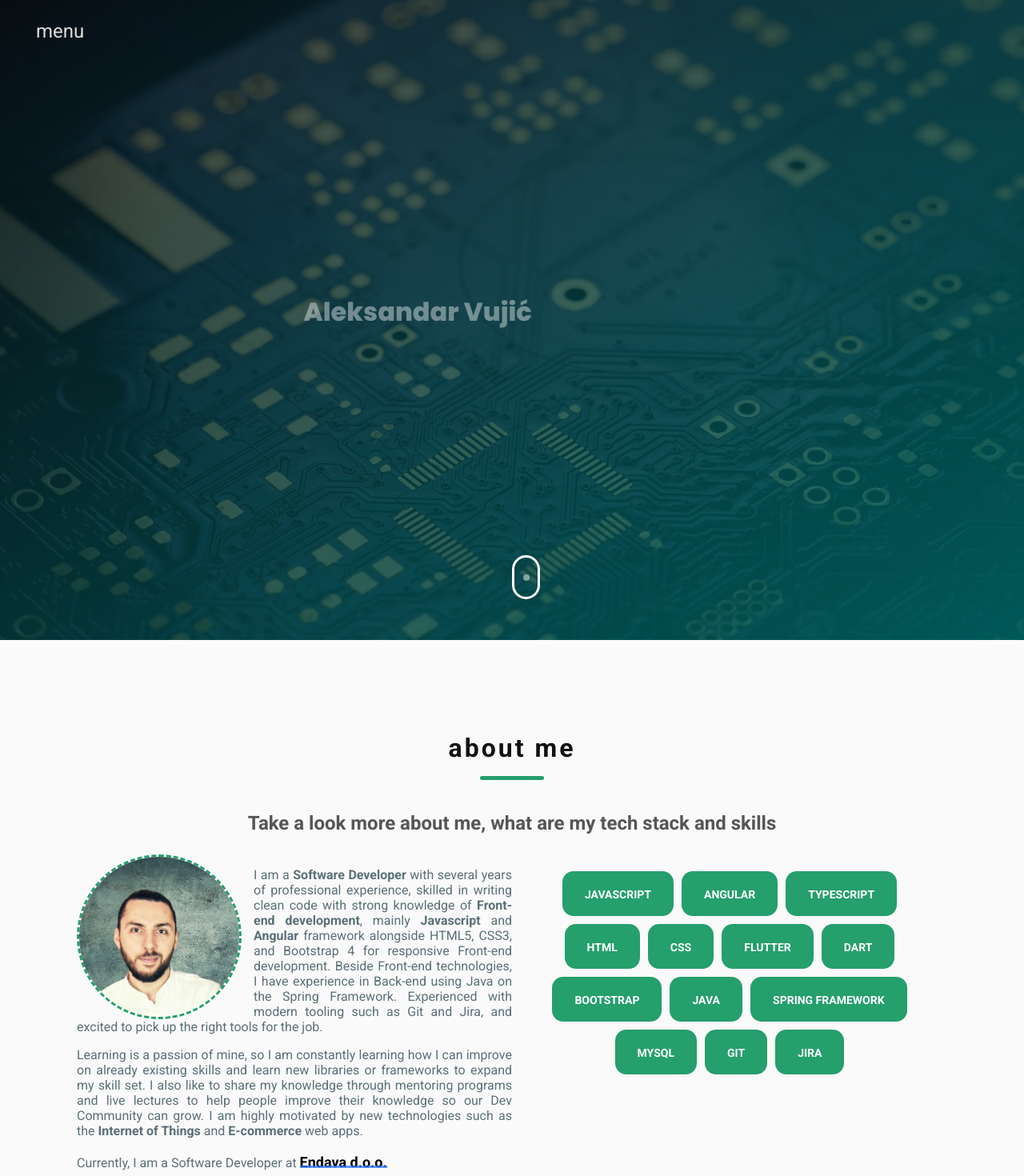
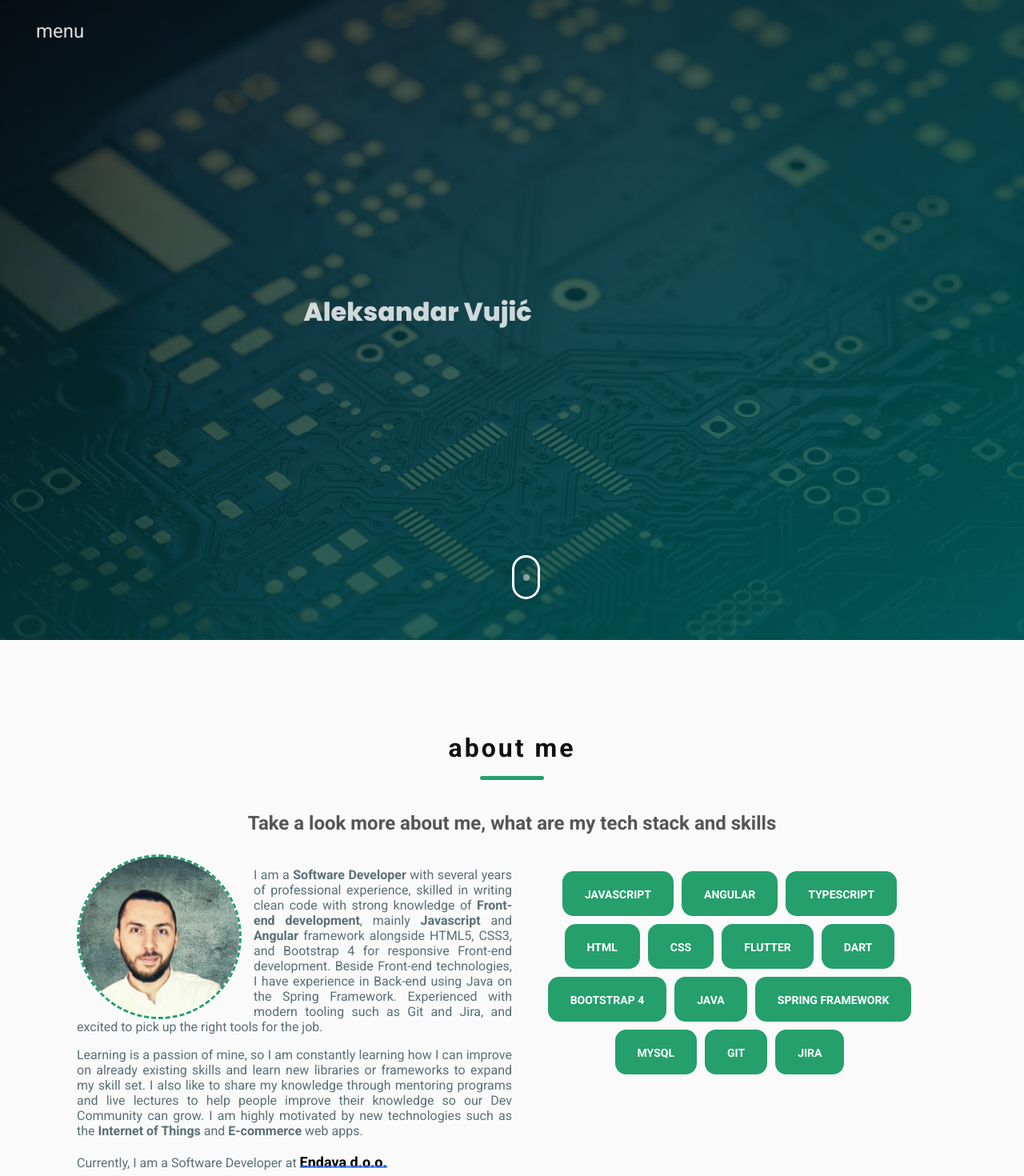
Before and after one commit to AleksandarVujic/portfolio, an Angular app: page /#/home in a window 1280 px wide. Shown: the top 1470 px of the page at 80% size. Built offline with nearby package versions, Linux system fonts and the light colour scheme.

Commit message:
improve SEO

```diff
--- a/src/app/home/home.component.scss
+++ b/src/app/home/home.component.scss
@@ -40,7 +40,7 @@ $secondary_color: #2c75ff;
                 -webkit-animation: mainBlock 1.5s cubic-bezier(0.74, 0.06, 0.4, 0.92) forwards;
                 -moz-animation: mainBlock 1.5s cubic-bezier(0.74, 0.06, 0.4, 0.92) forwards;
                 -o-animation: mainBlock 1.5s cubic-bezier(0.74, 0.06, 0.4, 0.92) forwards;
-                animation-delay: 3.5s;
+                animation-delay: 3.0s;
                 display: flex;
             }
             h1 {
@@ -51,7 +51,7 @@ $secondary_color: #2c75ff;
                 -moz-animation: mainFadeIn 2s forwards;
                 -o-animation: mainFadeIn 2s forwards;
                 animation: mainFadeIn 2s forwards;
-                animation-delay: 4.5s;
+                animation-delay: 4.0s;
                 opacity: 0;
                 display: flex;
                 position: relative;
@@ -63,7 +63,7 @@ $secondary_color: #2c75ff;
                     border-radius: 50%;
                     background: $main_color;
                     animation: popIn 0.8s cubic-bezier(0.74, 0.06, 0.4, 0.92) forwards;
-                    animation-delay: 5.5s;
+                    animation-delay: 5.0s;
                     margin-left: 5px;
                     margin-top: -10px;
                     position: absolute;
@@ -90,7 +90,7 @@ $secondary_color: #2c75ff;
                 -webkit-animation: secondaryBlock 2s cubic-bezier(0.74, 0.06, 0.4, 0.92) forwards;
                 -moz-animation: secondaryBlock 2s cubic-bezier(0.74, 0.06, 0.4, 0.92) forwards;
                 -o-animation: secondaryBlock 2s cubic-bezier(0.74, 0.06, 0.4, 0.92) forwards;
-                animation-delay: 5.5s;
+                animation-delay: 5.0s;
                 display: flex;
             }
 
@@ -99,7 +99,7 @@ $secondary_color: #2c75ff;
                 -webkit-animation: secFadeIn 2s forwards;
                 -moz-animation: secFadeIn 2s forwards;
                 -o-animation: secFadeIn 2s forwards;
-                animation-delay: 6.7s;
+                animation-delay: 6.2s;
                 opacity: 0;
                 font-weight: 400;
                 font-family: "Roboto";
--- a/src/app/pages/about/about.component.ts
+++ b/src/app/pages/about/about.component.ts
@@ -9,7 +9,7 @@ import { PROFILE_PICTURE } from 'src/app/constants/resources';
 export class AboutComponent {
   showMidPage: boolean = true;
   myselfImg: string = PROFILE_PICTURE;
-  skills: String[] = ['Javascript', 'Angular', 'Typescript', 'HTML', 'CSS', 'Flutter', 'Dart', 'Bootstrap', 'Java', 'Spring Framework', 'MySQL', 'Git', 'Jira'];
+  skills: String[] = ['Javascript', 'Angular', 'Typescript', 'HTML', 'CSS', 'Flutter', 'Dart', 'Bootstrap 4', 'Java', 'Spring Framework', 'MySQL', 'Git', 'Jira'];
 
   toggle() {
     this.showMidPage = !this.showMidPage;
--- a/src/index.html
+++ b/src/index.html
@@ -6,6 +6,9 @@
   <title>Porfolio | Aleksandar Vujić - Software Developer | Javascript, Angular, HTML5, CSS3</title>
   <base href="/">
   <meta name="viewport" content="width=device-width, initial-scale=1">
+  <meta name="description" content="Porfolio | Aleksandar Vujić - Software Developer | Javascript, Angular, HTML5, CSS3">
+  <meta name="keywords" content="Software Developer, Javascript, Angular, HTML5, CSS3, Porfolio">
+  <meta name="author" content="Aleksandar Vujić">
   <link rel="icon" type="image/x-icon" href="favicon.ico">
 </head>
 
```
